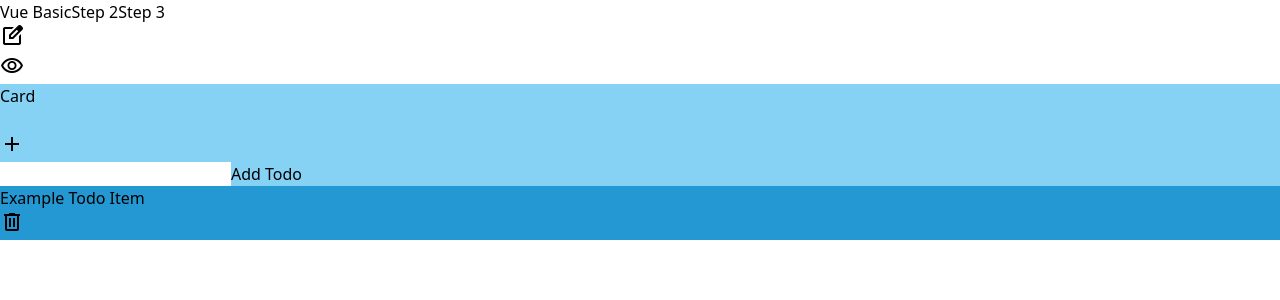
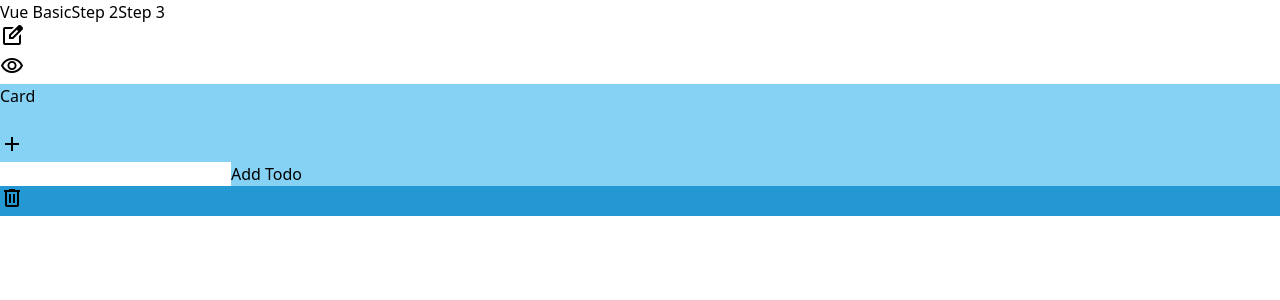
Before and after one commit to Leo36094/VueLecture, a Vue app: page /step2 in a window 1280 px wide. Shown: the top 300 px of the page. Built offline with nearby package versions, Linux system fonts and the light colour scheme; the HTML template or start-up script is replaced by a standard one.

Commit message:
Add tips for Step2Practice

```diff
--- a/src/workshop/Step2Practice.vue
+++ b/src/workshop/Step2Practice.vue
@@ -1,19 +1,18 @@
 <script setup>
-import { ref } from 'vue'
+// Uncomment this block, if you want to use ref
+// import { ref } from 'vue'
 
 import CardPanel from '@/components/Card'
 import CardItem from '@/components/Card/CardItem.vue'
 import BasicInput from '@/components/Input/BasicInput.vue'
 
-const defaultItem = {
-  id: new Date().getTime(),
-  name: 'Example Todo Item'
-}
-
-const todoInput = ref('')
-const todoList = ref([defaultItem])
-
 /**  Practice Start, Uncomment this block
+ const defaultItem = {
+   id: new Date().getTime(),
+   name: 'Example Todo Item'
+ }
+ const todoInput = ref('')
+ const todoList = ref([defaultItem])
 
 const addTodo = () => {
   // Step1: add todo item
@@ -29,8 +28,11 @@ const deleteItem = (id) => {
   <div class="flex flex-col">
     <CardPanel>
       <div class="flex self-end flex-col px-4">
-        <BasicInput :value="todoInput" @input="(val) => (todoInput = val)" />
-        <CardItem v-for="item in todoList" :key="item.id" :item="item.name" />
+        <!-- Tips: binding value to todoInput -->
+        <!-- Tips: See what event is emit by BasicInput, and use it to update value -->
+        <BasicInput />
+        <!-- Tips: Use todoList to render list -->
+        <CardItem />
       </div>
     </CardPanel>
   </div>
```
